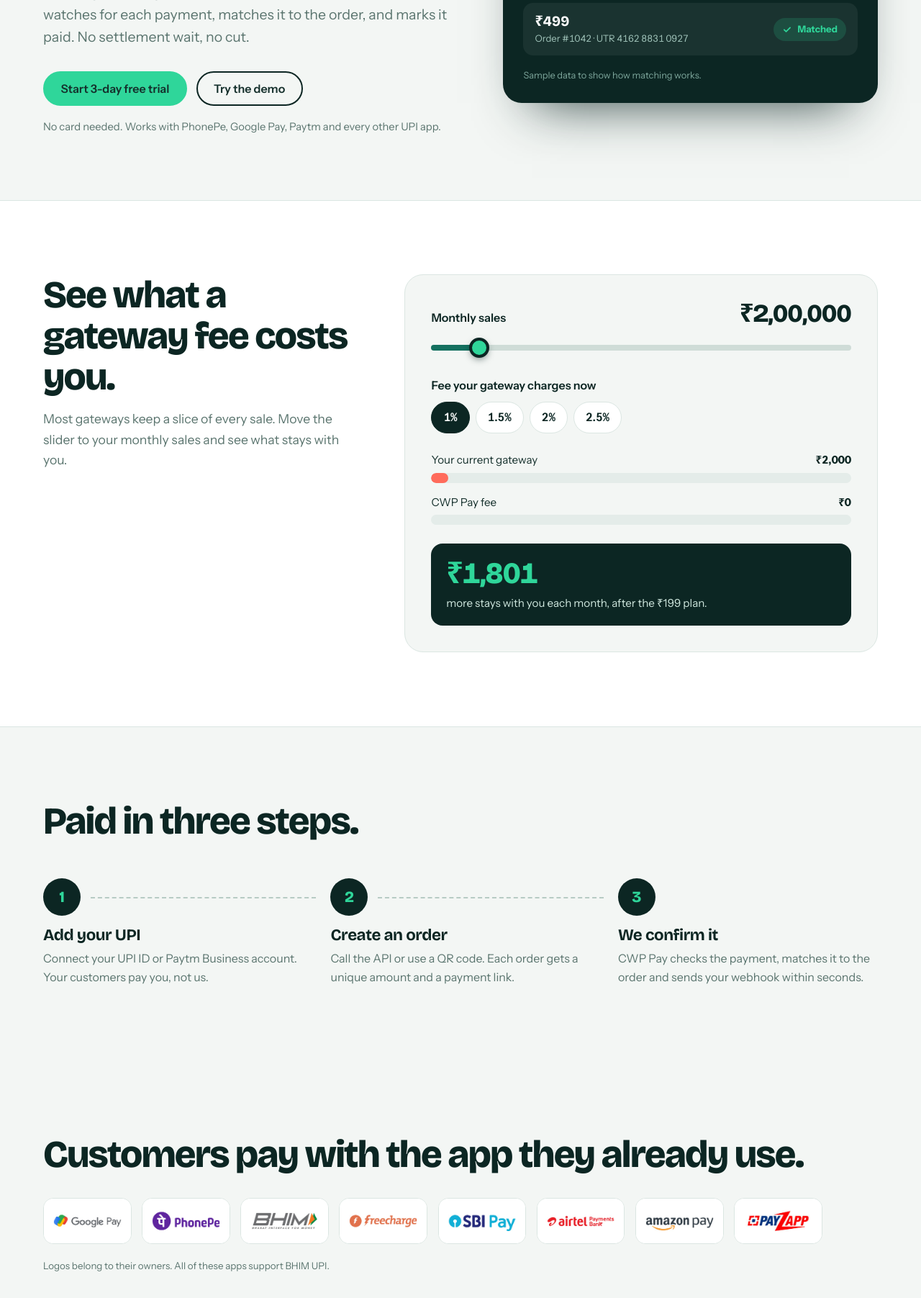
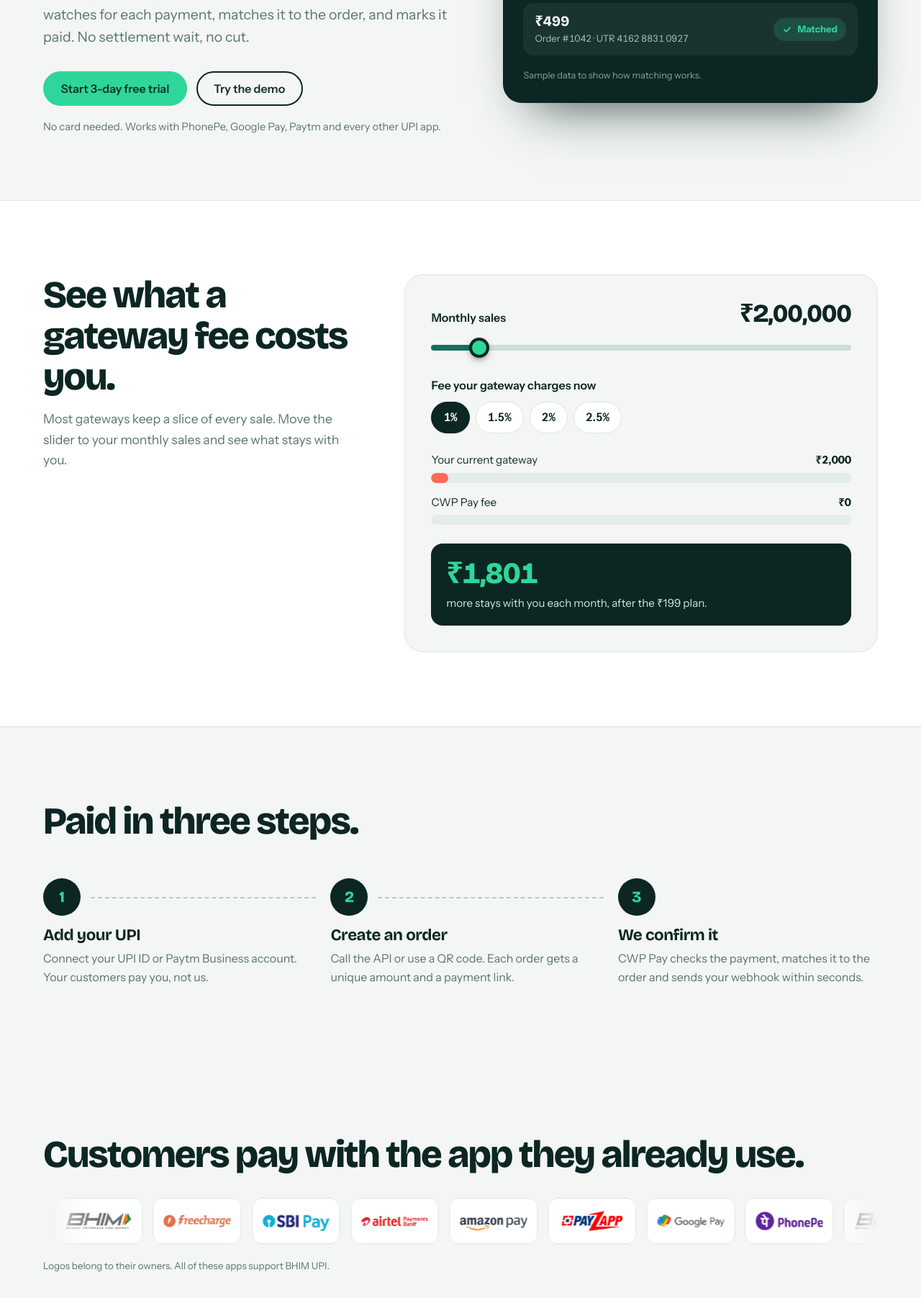
Before and after one commit to Pratik-Verma-001/CWP-Pay, a PHP site: page /txnResult/ in a window 1280 px wide. Shown: the part 557-2360 px from the top of the page at 72% size. Run offline with PHP 8.4, Linux system fonts and the light colour scheme; data comes from the database, SQL or seed files in the repository; data that the repository does not hold is empty.

Commit message:
UI: sliding UPI logo marquee, button-style nav links, no long-press, no blue tap highlight
Co-Authored-By: Claude Sonnet 5.5 <noreply@anthropic.com>
Claude-Session: https://claude.ai/code/session_01SvfDjg88qUKt5EcJE2DAZq

```diff
--- a/css/cwp-base.css
+++ b/css/cwp-base.css
@@ -27,6 +27,9 @@
 
 *, *::before, *::after { box-sizing: border-box; }
 html { -webkit-text-size-adjust: 100%; }
+/* no blue tap flash / rectangle on touch */
+* { -webkit-tap-highlight-color: transparent; }
+a, button, summary, label, [role="button"], [tabindex] { -webkit-tap-highlight-color: transparent; outline: none; }
 
 .cwp-body {
   margin: 0;
--- a/css/cwp-site.css
+++ b/css/cwp-site.css
@@ -16,8 +16,9 @@ html { scroll-behavior: smooth; scroll-padding-top: 84px; }
 .brand img { height: 38px; width: auto; display: block; }
 .nav { display: flex; align-items: center; gap: .25rem; margin-left: auto; }
 .nav a { text-decoration: none; }
-.nav-link { padding: .55rem .8rem; border-radius: 999px; font-weight: 500; color: var(--text); transition: background-color .15s; }
-.nav-link:hover { background: rgba(12, 38, 35, .07); }
+.nav-link { display: inline-flex; align-items: center; padding: .55rem 1rem; border: 1.5px solid var(--line); border-radius: 999px; background: var(--surface); font-weight: 600; color: var(--text); cursor: pointer; transition: background-color .15s, border-color .15s, transform .12s; }
+.nav-link:hover { background: #e6f7f0; border-color: var(--mint); }
+.nav-link:active { background: var(--mint); border-color: var(--mint); color: var(--ink); transform: scale(.96); }
 .nav-link .tag { margin-left: .35rem; padding: .12rem .45rem; border-radius: 999px; background: var(--gold); color: var(--ink); font-size: .72rem; font-weight: 700; }
 .nav-cta { display: flex; align-items: center; gap: .6rem; margin-left: .75rem; }
 .nav-toggle { display: none; margin-left: auto; width: 46px; height: 46px; border: 1.5px solid var(--line); border-radius: 14px; background: var(--surface); cursor: pointer; align-items: center; justify-content: center; }
@@ -108,8 +109,22 @@ html { scroll-behavior: smooth; scroll-padding-top: 84px; }
 
 /* ---------- apps ---------- */
 .apps { background: var(--paper); }
-.apps-list { margin: 2rem 0 0; padding: 0; list-style: none; display: flex; flex-wrap: wrap; gap: .9rem; }
-.apps-list img { display: block; height: 64px; width: auto; border-radius: 14px; border: 1px solid var(--line); background: #fff; }
+.apps-marquee { margin-top: 2rem; overflow: hidden; -webkit-mask-image: linear-gradient(90deg, transparent, #000 6%, #000 94%, transparent); mask-image: linear-gradient(90deg, transparent, #000 6%, #000 94%, transparent); }
+.apps-list { margin: 0; padding: 0; list-style: none; display: flex; flex-wrap: nowrap; width: max-content; animation: apps-slide 28s linear infinite; will-change: transform; }
+.apps-list li { flex: none; margin-right: .9rem; }
+.apps-list img { display: block; height: 64px; width: auto; border-radius: 14px; border: 1px solid var(--line); background: #fff; pointer-events: none; }
+.apps-marquee:hover .apps-list { animation-play-state: paused; }
+@keyframes apps-slide { to { transform: translateX(-50%); } } /* JS duplicates the logos, so -50% loops seamlessly */
+@media (prefers-reduced-motion: reduce) {
+  .apps-marquee { -webkit-mask-image: none; mask-image: none; }
+  .apps-list { animation: none; width: auto; flex-wrap: wrap; gap: .9rem; }
+  .apps-list li { margin: 0; }
+}
+
+/* ---------- no long-press menu / text selection / image drag on the public site ---------- */
+.cwp-body { -webkit-user-select: none; user-select: none; -webkit-touch-callout: none; }
+.cwp-body img, .cwp-body a { -webkit-user-drag: none; -webkit-touch-callout: none; }
+.cwp-body input, .cwp-body textarea, .cwp-body select { -webkit-user-select: text; user-select: text; }
 .apps small { display: block; margin-top: 1.2rem; color: var(--muted); }
 
 /* ---------- pricing ---------- */
@@ -161,4 +176,5 @@ html { scroll-behavior: smooth; scroll-padding-top: 84px; }
   .footer-grid { grid-template-columns: 1fr; }
   .hero-actions .btn-cwp { width: 100%; }
   .apps-list img { height: 52px; }
+  .nav-link { justify-content: center; }
 }
--- a/index.php
+++ b/index.php
@@ -84,16 +84,18 @@ $wa = preg_replace('/\D/', '', support('mobile'));
 <section class="section apps">
   <div class="wrap">
     <h2>Customers pay with the app they already use.</h2>
-    <ul class="apps-list">
-      <li><img src="images/bank_gpay.jpg" alt="Google Pay"></li>
-      <li><img src="images/bank_phonepe.jpg" alt="PhonePe"></li>
-      <li><img src="images/bank_bhim_upi.jpg" alt="BHIM UPI"></li>
-      <li><img src="images/bank_freecharge.jpg" alt="Freecharge"></li>
-      <li><img src="images/bank_sbi.jpg" alt="SBI Pay"></li>
-      <li><img src="images/bank_airtel.jpg" alt="Airtel Thanks"></li>
-      <li><img src="images/bank_amazon_pay.jpg" alt="Amazon Pay"></li>
-      <li><img src="images/bank_payzapp.jpg" alt="PayZapp"></li>
-    </ul>
+    <div class="apps-marquee">
+      <ul class="apps-list">
+        <li><img src="images/bank_gpay.jpg" alt="Google Pay" draggable="false"></li>
+        <li><img src="images/bank_phonepe.jpg" alt="PhonePe" draggable="false"></li>
+        <li><img src="images/bank_bhim_upi.jpg" alt="BHIM UPI" draggable="false"></li>
+        <li><img src="images/bank_freecharge.jpg" alt="Freecharge" draggable="false"></li>
+        <li><img src="images/bank_sbi.jpg" alt="SBI Pay" draggable="false"></li>
+        <li><img src="images/bank_airtel.jpg" alt="Airtel Thanks" draggable="false"></li>
+        <li><img src="images/bank_amazon_pay.jpg" alt="Amazon Pay" draggable="false"></li>
+        <li><img src="images/bank_payzapp.jpg" alt="PayZapp" draggable="false"></li>
+      </ul>
+    </div>
     <small>Logos belong to their owners. All of these apps support BHIM UPI.</small>
   </div>
 </section>
--- a/js/cwp-site.js
+++ b/js/cwp-site.js
@@ -16,6 +16,25 @@
   toggle.addEventListener('click', function () { setNav(!header.classList.contains('nav-open')); });
   document.querySelectorAll('.nav a').forEach(function (a) { a.addEventListener('click', function () { setNav(false); }); });
   document.addEventListener('keydown', function (e) { if (e.key === 'Escape') setNav(false); });
+
+  /* apps: duplicate the logos once so the CSS slide loops without a jump */
+  var appsList = document.querySelector('.apps-list');
+  if (appsList && !reduce) {
+    Array.prototype.slice.call(appsList.children).forEach(function (li) {
+      var c = li.cloneNode(true);
+      c.setAttribute('aria-hidden', 'true');
+      c.querySelector('img').alt = '';
+      appsList.appendChild(c);
+    });
+  }
+
+  /* block long-press menu / drag on the public site (forms stay usable) */
+  ['contextmenu', 'dragstart'].forEach(function (evt) {
+    document.addEventListener(evt, function (e) {
+      if (/^(INPUT|TEXTAREA|SELECT)$/.test(e.target.tagName)) return;
+      e.preventDefault();
+    });
+  });
 
   /* ledger: payments arrive, get matched */
   var rows = document.getElementById('ledger-rows');
```
